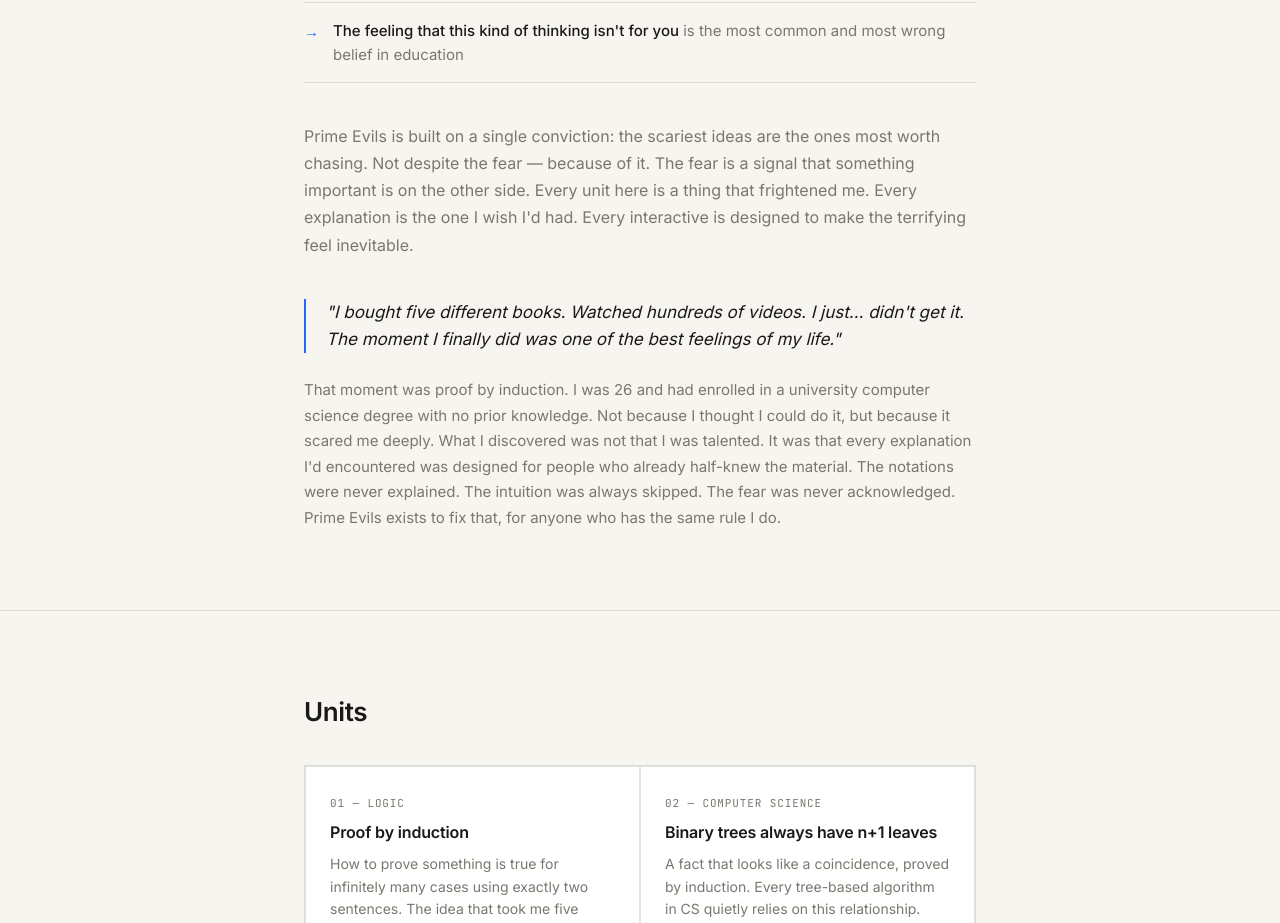
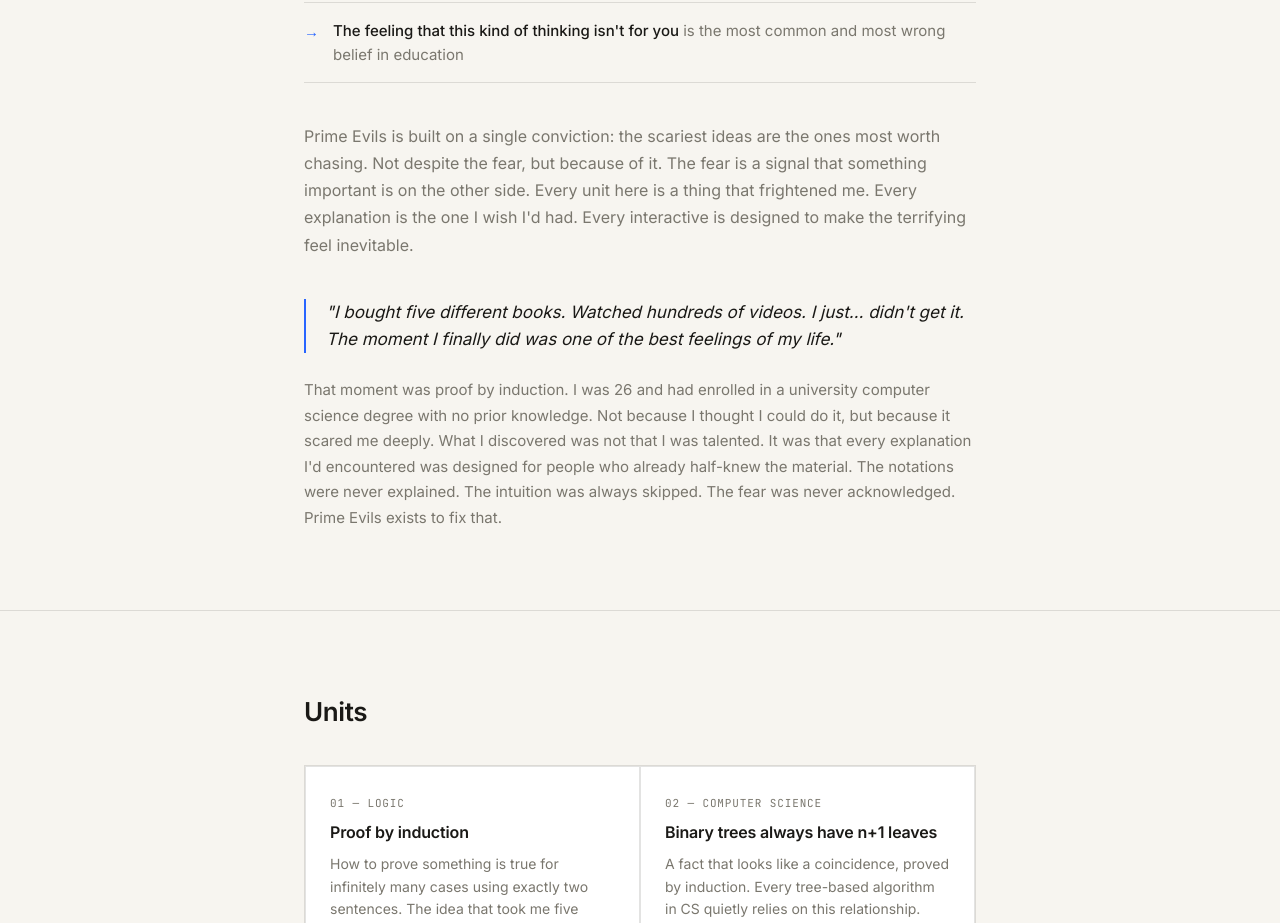
Before and after one commit to sophiaverhoeff/primeevils, an Astro site: page / in a window 1280 px wide. Shown: the part 1159-2082 px from the top of the page. Built offline with nearby package versions, Linux system fonts and the light colour scheme; Astro itself is replaced by a stand-in of ours.

Commit message:
copy changes

```diff
--- a/src/pages/index.astro
+++ b/src/pages/index.astro
@@ -134,11 +134,11 @@
 
         <p class="philosophy-body">
           Prime Evils is built on a single conviction: the scariest ideas are
-          the ones most worth chasing. Not despite the fear — because of it. The
-          fear is a signal that something important is on the other side. Every
-          unit here is a thing that frightened me. Every explanation is the one
-          I wish I'd had. Every interactive is designed to make the terrifying
-          feel inevitable.
+          the ones most worth chasing. Not despite the fear, but because of it.
+          The fear is a signal that something important is on the other side.
+          Every unit here is a thing that frightened me. Every explanation is
+          the one I wish I'd had. Every interactive is designed to make the
+          terrifying feel inevitable.
         </p>
 
         <blockquote class="origin-quote">
@@ -155,7 +155,7 @@
           explanation I'd encountered was designed for people who already
           half-knew the material. The notations were never explained. The
           intuition was always skipped. The fear was never acknowledged. Prime
-          Evils exists to fix that, for anyone who has the same rule I do.
+          Evils exists to fix that.
         </p>
       </div>
     </section>
```
